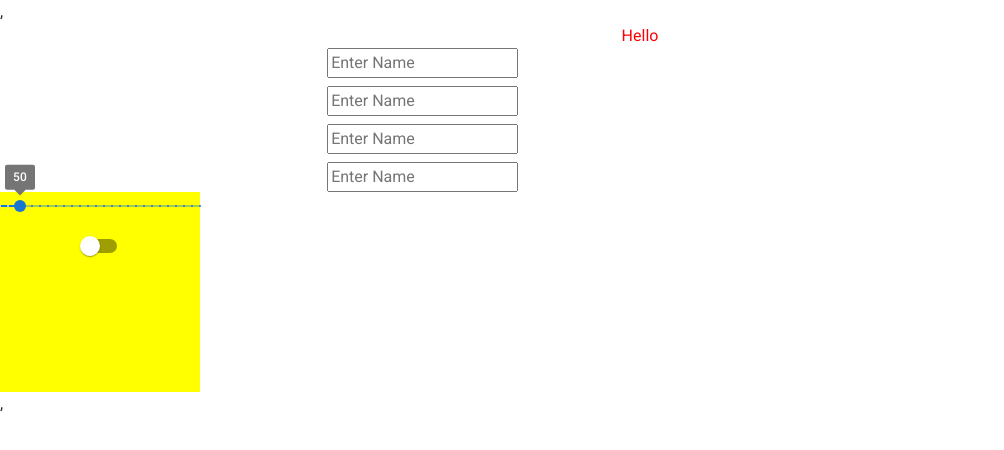
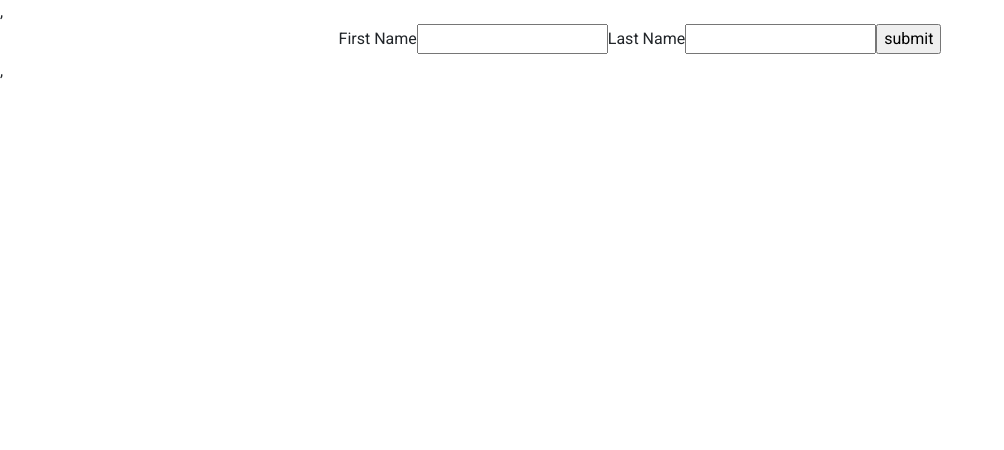
Before and after one commit to samirvithlani/react-js-gen-club, a React (Create React App) app: page / in a window 1280 px wide. Shown: the top 450 px of the page, without its empty margins (0-1004 px from the left). Built offline with nearby package versions, Linux system fonts and the light colour scheme.

Commit message:
formik intial state

```diff
--- a/package.json
+++ b/package.json
@@ -14,6 +14,7 @@
     "@testing-library/react": "^12.1.4",
     "@testing-library/user-event": "^13.5.0",
     "axios": "^0.26.1",
+    "formik": "^2.2.9",
     "material-table": "^2.0.3",
     "react": "^17.0.2",
     "react-dom": "^17.0.2",
--- a/src/App.js
+++ b/src/App.js
@@ -37,6 +37,7 @@ import { QueryDemo5 } from './query/QueryDemo5';
 import { MuiDemo1 } from './muidemo/MuiDemo1';
 import { MuiDemo2 } from './muidemo/MuiDemo2';
 import { MuiDemo3 } from './muidemo/MuiDemo3';
+import { FormikDemo1 } from './formik/FormikDemo1';
 
 function App() {
 
@@ -135,7 +136,7 @@ function App() {
       {/* <QueryDemo3/> */}
       {/* <MuiDemo1/>
       <MuiDemo2/> */}
-      <MuiDemo3/>
+      <FormikDemo1/>
       {/* <AddEmployee/> */}
       {/* <MenuBar/> */}
 
--- /dev/null
+++ b/src/formik/FormikDemo1.js
@@ -0,0 +1,30 @@
+import React from 'react'
+import {useFormik} from 'formik'
+
+export const FormikDemo1 = () => {
+
+    const formik = useFormik({
+        initialValues:{
+            firstName:'',
+            lastName:'',
+        },
+        onSubmit : values =>{
+            console.log(values)
+        }
+    })
+    ///console.log(formik.values)
+    return (
+        <div>
+            <form onSubmit={formik.handleSubmit}>
+                <label htmlFor='firstName'>First Name</label>
+                <input type='text' id='firstName' name='firstName' onChange={formik.handleChange}  value = {formik.values.firstName}/>
+
+                <label htmlFor='lastName'>Last Name</label>
+                <input type='text' id='lastName' name='lastName' onChange={formik.handleChange} value = {formik.values.lastName} />
+
+                <input  type="submit" value="submit"></input>
+            </form>
+
+        </div>
+    )
+}
```
Also changed, not shown: 1 other file (tests, documents, lock files or other folders).
